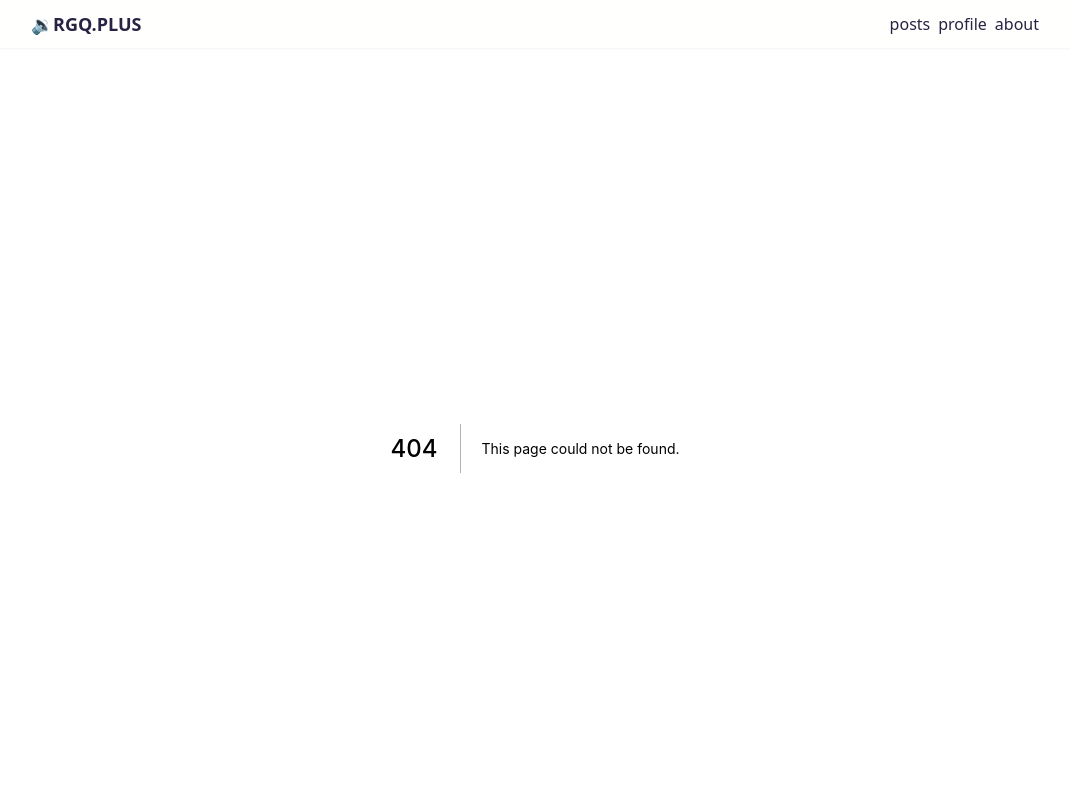
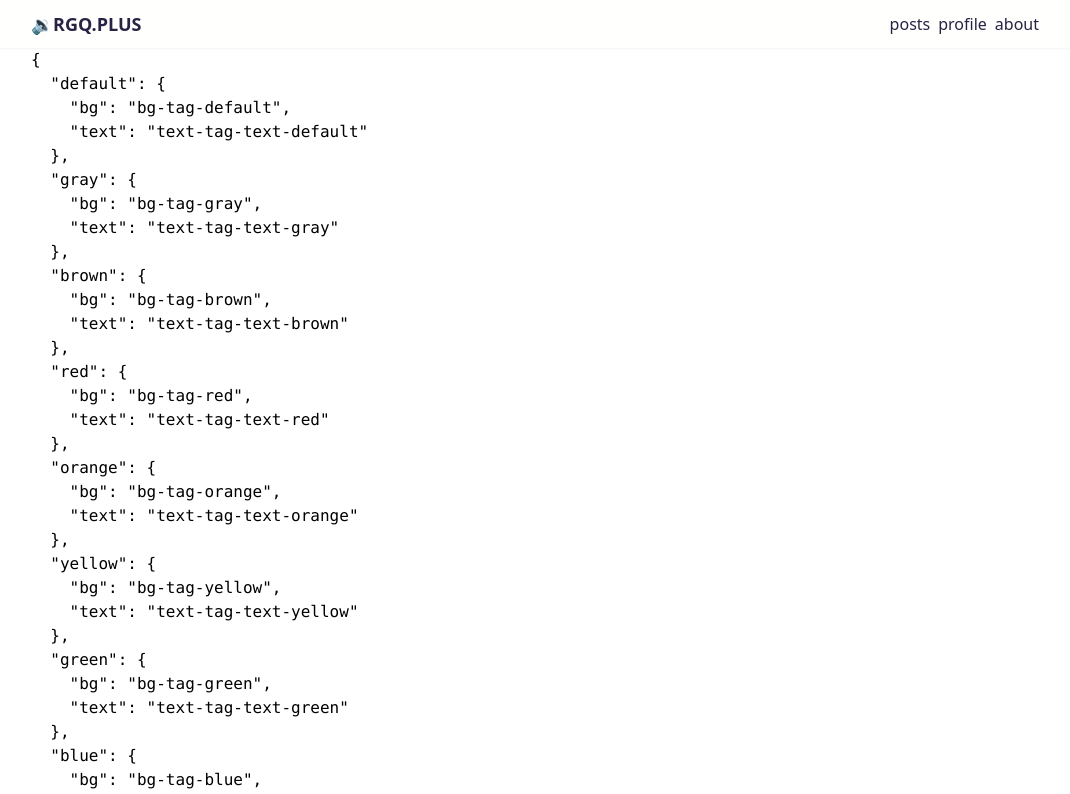
Before and after one commit to ranguiquan/ranguiquan.com, a Next.js app: page /testfield/notion in a window 1280 px wide. Before the commit this address had no page. Shown: the top 794 px of the page, without its empty margins (105-1175 px from the left). Built offline with nearby package versions, Linux system fonts and the light colour scheme.

Commit message:
improve tag component

```diff
--- a/components/Post/PostTags.js
+++ b/components/Post/PostTags.js
@@ -9,79 +9,54 @@ export function PostTags({ tags }) {
   );
 }
 
-const PostTag = ({ name, color }) => {
-  let res = null;
-  switch (color) {
-    case 'gray':
-      res = (
-        <span className='border-2 rounded-full cursor-pointer px-1 py-0 mt-2 inline-block text-sm bg-gray-300 border-gray-400'>
-          {name}
-        </span>
-      );
-      break;
-    case 'brown':
-      res = (
-        <span className='border-2 rounded-full cursor-pointer px-1 py-0 mt-2 inline-block text-sm bg-stone-300 border-stone-400'>
-          {name}
-        </span>
-      );
-      break;
-    case 'orange':
-      res = (
-        <span className='border-2 rounded-full cursor-pointer px-1 py-0 mt-2 inline-block text-sm bg-orange-300 border-orange-400'>
-          {name}
-        </span>
-      );
-      break;
-    case 'yellow':
-      res = (
-        <span className='border-2 rounded-full cursor-pointer px-1 py-0 mt-2 inline-block text-sm bg-yellow-300 border-yellow-400'>
-          {name}
-        </span>
-      );
-      break;
-    case 'green':
-      res = (
-        <span className='border-2 rounded-full cursor-pointer px-1 py-0 mt-2 inline-block text-sm bg-green-300 border-green-400'>
-          {name}
-        </span>
-      );
-      break;
-    case 'blue':
-      res = (
-        <span className='border-2 rounded-full cursor-pointer px-1 py-0 mt-2 inline-block text-sm bg-blue-300 border-blue-400'>
-          {name}
-        </span>
-      );
-      break;
-    case 'purple':
-      res = (
-        <span className='border-2 rounded-full cursor-pointer px-1 py-0 mt-2 inline-block text-sm bg-purple-300 border-purple-400'>
-          {name}
-        </span>
-      );
-      break;
-    case 'pink':
-      res = (
-        <span className='border-2 rounded-full cursor-pointer px-1 py-0 mt-2 inline-block text-sm bg-pink-300 border-pink-400'>
-          {name}
-        </span>
-      );
-      break;
-    case 'red':
-      res = (
-        <span className='border-2 rounded-full cursor-pointer px-1 py-0 mt-2 inline-block text-sm bg-red-300 border-red-400'>
-          {name}
-        </span>
-      );
-      break;
-    default:
-      res = (
-        <span className='border-2 rounded-full cursor-pointer px-1 py-0 mt-2 inline-block text-sm bg-neutral-300 border-neutral-400'>
-          {name}
-        </span>
-      );
-      break;
-  }
-  return res;
+const colors = {
+  default: {
+    bg: 'bg-tag-default',
+    text: 'text-tag-text-default',
+  },
+  gray: {
+    bg: 'bg-tag-gray',
+    text: 'text-tag-text-gray',
+  },
+  brown: {
+    bg: 'bg-tag-brown',
+    text: 'text-tag-text-brown',
+  },
+  red: {
+    bg: 'bg-tag-red',
+    text: 'text-tag-text-red',
+  },
+  orange: {
+    bg: 'bg-tag-orange',
+    text: 'text-tag-text-orange',
+  },
+  yellow: {
+    bg: 'bg-tag-yellow',
+    text: 'text-tag-text-yellow',
+  },
+  green: {
+    bg: 'bg-tag-green',
+    text: 'text-tag-text-green',
+  },
+  blue: {
+    bg: 'bg-tag-blue',
+    text: 'text-tag-text-blue',
+  },
+  purple: {
+    bg: 'bg-tag-purple',
+    text: 'text-tag-text-purple',
+  },
+  pink: {
+    bg: 'bg-tag-pink',
+    text: 'text-tag-text-pink',
+  },
 };
+
+export const PostTag = ({ name, color }) => {
+  return (
+    <span
+      className={`rounded-md cursor-pointer px-1 py-0 mt-2 inline-block text-sm ${colors[color].bg} ${colors[color].text}`}>
+      {name}
+    </span>
+  );
+};
--- a/pages/apitest.js
+++ b/pages/testfield/apitest.js
@@ -1,5 +1,5 @@
-import { notion } from '../lib/notion/client';
-import { getPage, getPageChildrenBlocks, getPageList } from '../lib/notion/page';
+import { notion } from '../../lib/notion/client';
+import { getPage, getPageChildrenBlocks, getPageList } from '../../lib/notion/page';
 
 export async function getStaticProps() {
   const databaseID = process.env.DATABASE_ID;
--- a/pages/componentTest.js
+++ b/pages/testfield/componentTest.js
@@ -1,4 +1,4 @@
-import RichText from "../components/Notion/Common/RichText";
+import RichText from "../../components/Notion/Common/RichText";
 
 const mock = [
   {
--- /dev/null
+++ b/pages/testfield/notion.js
@@ -0,0 +1,23 @@
+// This is a place to handle notion api document, to reused some text. No big deal.
+const tag_colors_raw = [
+  'default',
+  'gray',
+  'brown',
+  'red',
+  'orange',
+  'yellow',
+  'green',
+  'blue',
+  'purple',
+  'pink',
+];
+
+const notion = () => {
+  const tag_colors = {};
+  tag_colors_raw.forEach((color) => {
+    tag_colors[`${color}`] = { bg: `bg-tag-${color}`, text: `text-tag-text-${color}` };
+  });
+  return <pre>{JSON.stringify(tag_colors, null, 2)}</pre>;
+};
+
+export default notion;
--- a/tailwind.config.js
+++ b/tailwind.config.js
@@ -6,17 +6,37 @@ module.exports = {
   theme: {
     extend: {
       colors: {
-        'background': '#fffffe',
-        'headline': '#272343',
-        'paragraph': '#2d334a',
-        'button': '#ffd803',
+        background: '#fffffe',
+        headline: '#272343',
+        paragraph: '#2d334a',
+        button: '#ffd803',
         'button-text': '#272343',
-        'stroke': '#272343',
-        'main': '#fffffe',
-        'highlight': '#ffd803',
-        'secondary': '#e3f6f5',
-        'tertiary': '#bae8e8',
-      }
+        stroke: '#272343',
+        main: '#fffffe',
+        highlight: '#ffd803',
+        secondary: '#e3f6f5',
+        tertiary: '#bae8e8',
+        'tag-default': '#e9e8e7',
+        'tag-gray': '#e3e2e0',
+        'tag-brown': '#eee0da',
+        'tag-red': 'f#fe2dd',
+        'tag-orange': '#fadec9',
+        'tag-yellow': '#fdecc8',
+        'tag-green': '#dbeddb',
+        'tag-blue': '#d3e5ef',
+        'tag-purple': '#e8deee',
+        'tag-pink': '#f5e0e9',
+        'tag-text-default': '#32302c',
+        'tag-text-gray': '#32302c',
+        'tag-text-brown': '#442a1e',
+        'tag-text-red': '#5d1715',
+        'tag-text-orange': '#49290e',
+        'tag-text-yellow': '#402c1b',
+        'tag-text-green': '#1c3829',
+        'tag-text-blue': '#183347',
+        'tag-text-purple': '#412454',
+        'tag-text-pink': '#4c2337',
+      },
     },
   },
   plugins: [],
```
